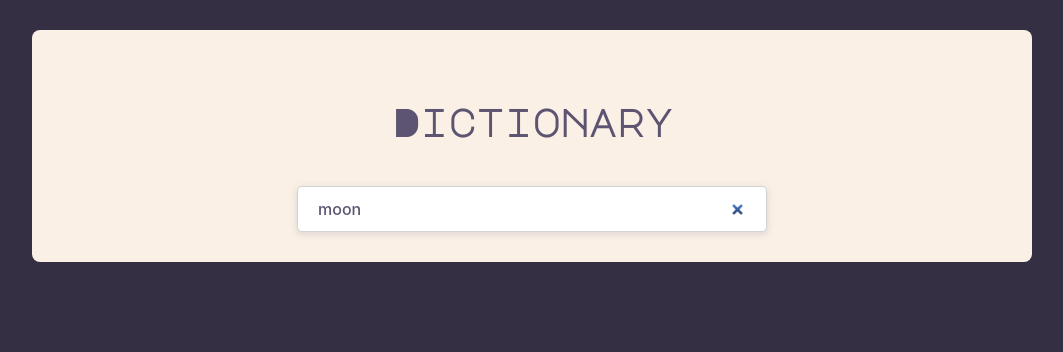
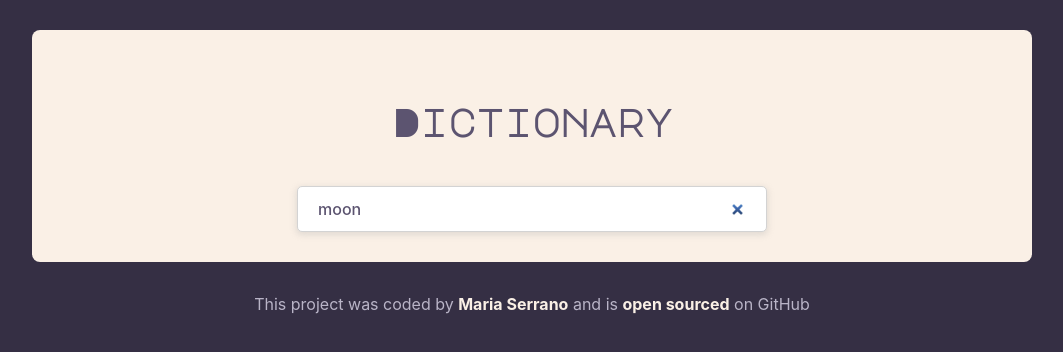
Before and after one commit to mhserrano/dictionary-react-app, a React (Create React App) app: page / in a window 1280 px wide. Shown: the top 352 px of the page, without its empty margins (108-1171 px from the left). Built offline with nearby package versions, Linux system fonts and the light colour scheme; no server answers.

Commit message:
Added the footer

```diff
--- a/src/App.css
+++ b/src/App.css
@@ -13,6 +13,20 @@ h3 {
 h1 {
   margin: 40px 0;
   font-size: 38px;
+}
+footer {
+  text-align: center;
+  color: #b9b4c7;
+  margin: 15px;
+}
+footer a,
+footer strong {
+  text-decoration: none;
+  color: #faf0e6;
+}
+
+footer a:hover {
+  text-decoration: underline;
 }
 
 .App {
@@ -30,4 +44,7 @@ h1 {
   h1 {
     font-size: 28px;
   }
+  footer {
+    font-size: 15px;
+  }
 }
--- a/src/App.js
+++ b/src/App.js
@@ -3,6 +3,7 @@ import Dictionary from "./Dictionary.js";
 
 function App() {
   return (
+    <div>
       <div className="App">
         <div className="container">
           <header className="text-center">
@@ -13,6 +14,21 @@ function App() {
           </main>
         </div>
       </div>
+      <footer>
+        This project was coded by{" "}
+        <strong>
+          <a href="https://github.com/mhserrano">Maria Serrano</a>
+        </strong>{" "}
+        and is{" "}
+        <strong>
+          {" "}
+          <a href="https://github.com/mhserrano/dictionary-react-app">
+            open sourced
+          </a>
+        </strong>{" "}
+        on GitHub
+      </footer>
+    </div>
   );
 }
 
```
Lines whose indentation alone changed are shown as unchanged.
